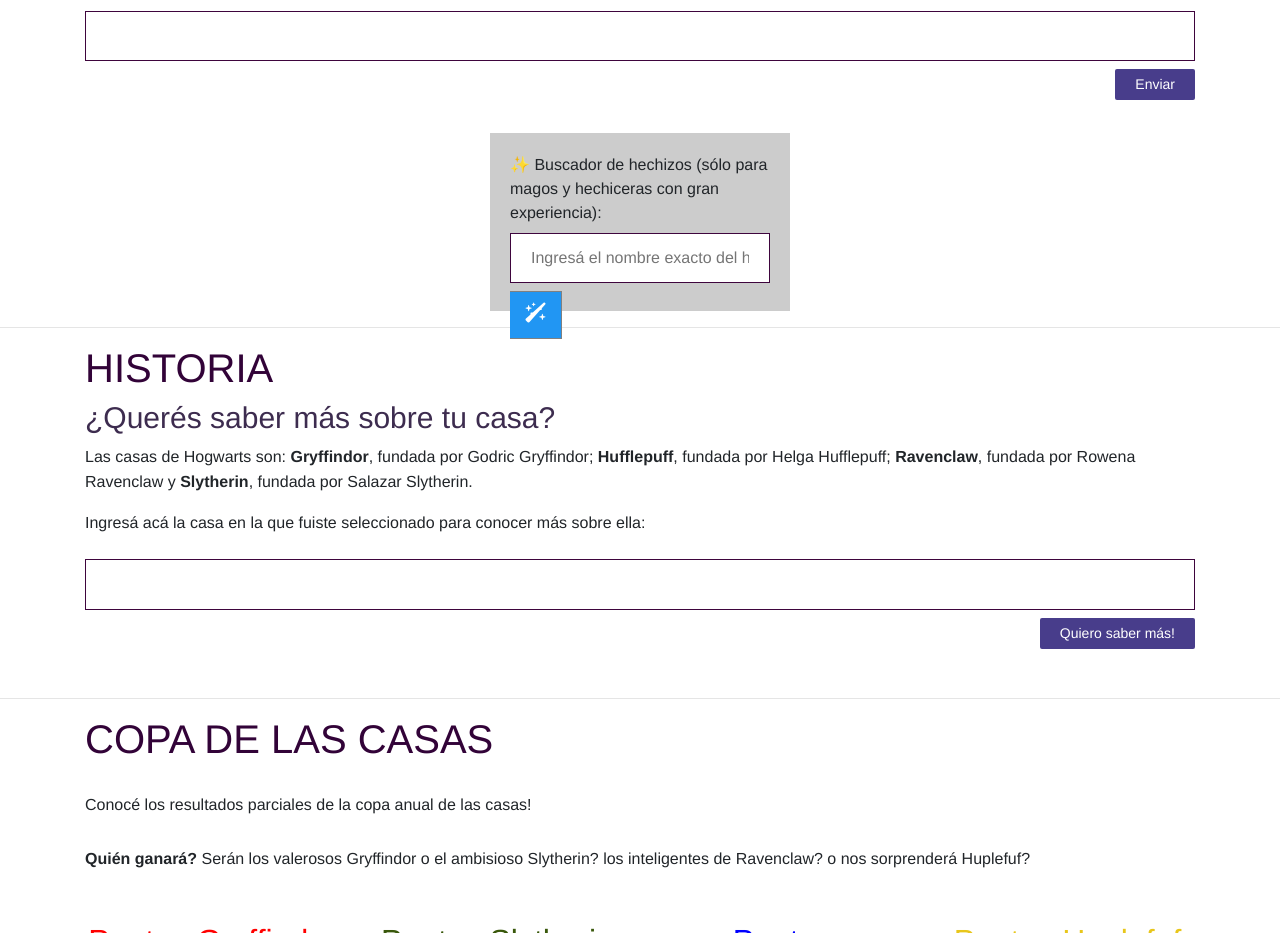
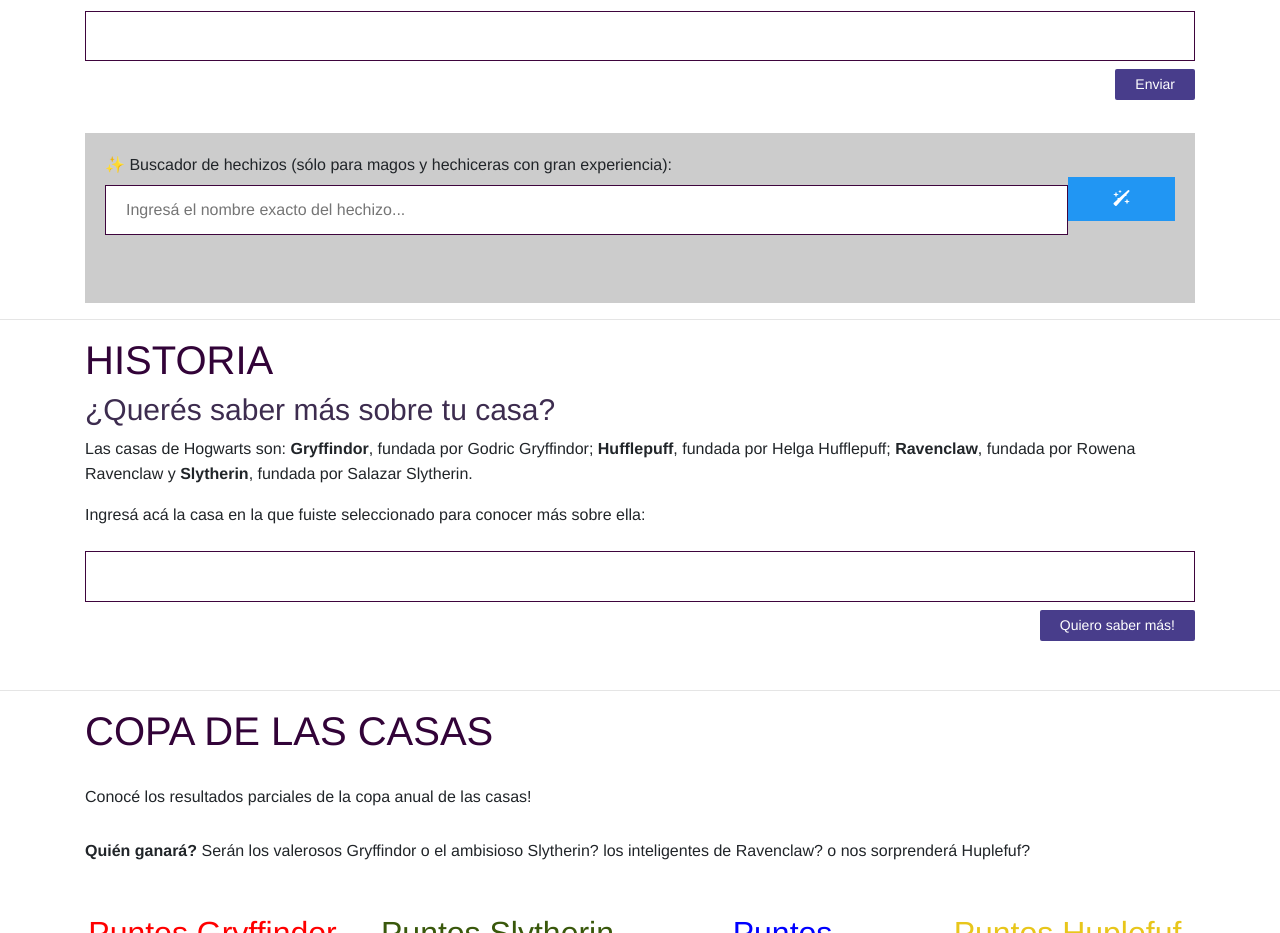
Before and after one commit to mec2110/javascript-coderhouse, a plain HTML site: page index.html in a window 1280 px wide. Shown: the part 1720-2653 px from the top of the page. Drawn offline with nearby package versions, Linux system fonts and the light colour scheme; no server answers.

Commit message:
ajaxyfetch8

```diff
--- a/css/estilos.css
+++ b/css/estilos.css
@@ -285,13 +285,11 @@
 
 /*otros*/
 form.example button {
-  float: left;
-  width: 20%;
+  float: right;
+  width: 10%;
   padding: 10px;
   background: #2196F3;
   color: white;
-  font-size: 17px;
-  border: 1px solid grey;
-  border-left: none;
+  border: none;
   cursor: pointer;
 }
--- a/index.html
+++ b/index.html
@@ -119,13 +119,13 @@
     <!--Termino sección sombrero seleccionador-->
      <!--Acá el fetch que trae datos desde una API de Harry Potter-->
      <div class="container" >
-      <form class="example" action="/action_page.php" style="margin:auto;max-width:300px">
+      <form class="example"  style="margin:auto;">
       <div style="background-color:#cccccc ; padding: 20px;">
         ✨ Buscador de hechizos (sólo para magos y hechiceras con gran experiencia):
-      <input type="text" placeholder="Ingresá el nombre exacto del hechizo..."  id="inputHechizo">
-      <button type="submit" id="buscarHechizo" > <i class="fa-solid fa-wand-sparkles" style="font-size:20px;color:#ffffff;"></i></button>
+      <input type="text" placeholder="Ingresá el nombre exacto del hechizo..."  id="inputHechizo" style=" width: 90%;">
+      <button type="submit" id="buscarHechizo" > <i class="fa-solid fa-wand-sparkles"></i></button>
       </div>
-      <ul id="hechizoElegido">
+      <ul id="hechizoElegido" style="background-color:#cccccc ; padding: 20px;">
 
       </ul>
     </div>
```
